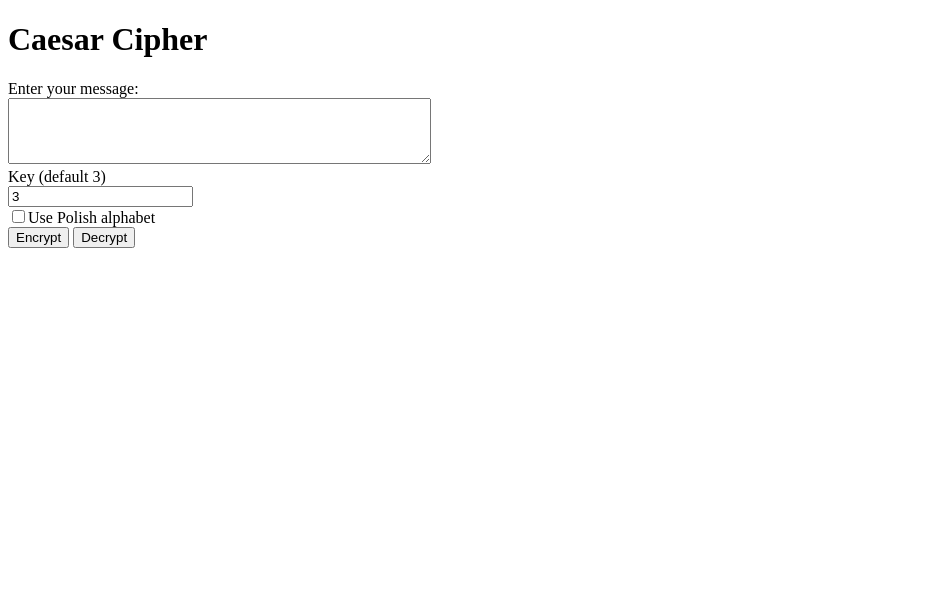
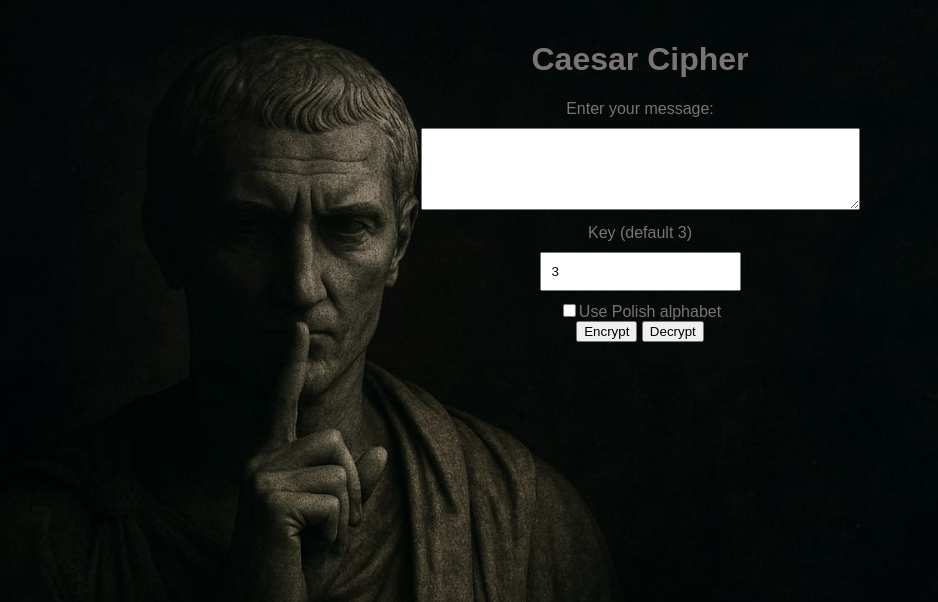
Before and after one commit to MKlimecka/Caesar--Flask, a Flask app: page / in a window 1280 px wide. Shown: the top 602 px of the page, without its empty margins (0-938 px from the left). Run offline with Flask 3, Linux system fonts and the light colour scheme.

Commit message:
Add style.css and backgroung image and update index.html

```diff
--- /dev/null
+++ b/static/css/style.css
@@ -0,0 +1,26 @@
+body {
+    font-family: Arial, Helvetica, sans-serif;
+    background: url("../images/caesar.jpg") no-repeat center center fixed;
+    background-size: cover;
+    margin: 0;
+    padding: 0;
+}
+.container {
+    background-color: rgba(25, 24, 24, 0.1);
+    text-align: center;
+    padding: 20px;
+}
+h1, h2, label, p {
+    color: #7a7575;
+}
+input[type="text"], input[type="number"], textarea {
+    color: #0a0a0a;
+    margin: 10px 0;
+    padding: 10px
+}
+input[type="checkbox"] {
+    accent-color: #444;
+}
+button:hover {
+    background-color: #999999;
+}
--- a/templates/index.html
+++ b/templates/index.html
@@ -5,6 +5,7 @@
     <meta charset="UTF-8">
     <meta name="viewport" content="width=device-width, initial-scale=1.0">
     <title>Caesar Cipher</title>
+    <link rel="stylesheet" href="{{ url_for('static', filename='css/style.css') }}">
 </head>
 
 <body>
@@ -22,10 +23,9 @@
             <button type="submit" name="action" value="decrypt">Decrypt</button>
         </form>
         {% if result %}
-    <h2>Result: </h2>
+        <h2>Result </h2>
         <textarea rows="4" cols="50" readonly>{{ result }}</textarea>
         {% endif %}
-
     </div>
 </body>
 
```
Also changed, not shown: static/images/caesar.jpg (added). Lines whose indentation alone changed are shown as unchanged.
